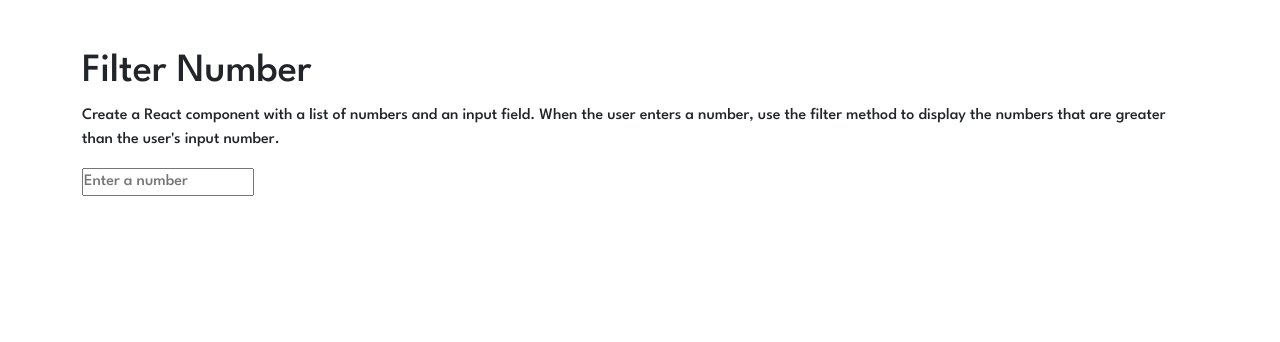
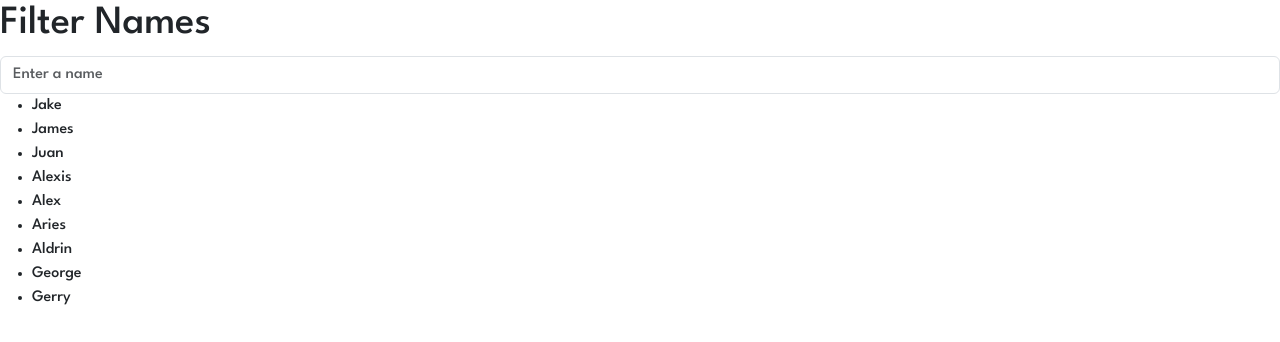
Before and after one commit to Mark-Alexis-Posadas/react-mini-practice, a React (Vite) app: page / in a window 1280 px wide. Shown: the top 342 px of the page. Built offline with nearby package versions, Linux system fonts and the light colour scheme.

Commit message:
added filter name

```diff
--- a/src/components/Filter/Filter.jsx
+++ b/src/components/Filter/Filter.jsx
@@ -1,6 +1,7 @@
 import React, { useState } from "react";
 import { FilterTwo } from "./FilterTwo";
 import { FilterNumber } from "./FilterNumber";
+import FilterName from "./FilterName";
 
 export default function Filter() {
   // const names = ["James", "John", "Paul", "Ringo", "George"];
@@ -20,7 +21,8 @@ export default function Filter() {
       </button> */}
 
       {/* <FilterTwo /> */}
-      <FilterNumber />
+      {/* <FilterNumber /> */}
+      <FilterName />
     </>
   );
 }
--- /dev/null
+++ b/src/components/Filter/FilterName.jsx
@@ -0,0 +1,48 @@
+import React from "react";
+
+export default function FilterName() {
+  const names = [
+    "Jake",
+    "James",
+    "Juan",
+    "Alexis",
+    "Alex",
+    "Aries",
+    "Aldrin",
+    "George",
+    "Gerry",
+  ];
+
+  const [filterName, setFilterName] = React.useState("");
+
+  const handleChange = (e) => {
+    setFilterName(e.target.value);
+  };
+
+  const filteredNames = names.filter((n) =>
+    n.toLowerCase().startsWith(filterName.toLowerCase())
+  );
+
+  return (
+    <div>
+      <h1>Filter Names</h1>
+      <input
+        type="text"
+        placeholder="Enter a name"
+        onChange={handleChange}
+        value={filterName}
+        className="form-control"
+      />
+
+      {filteredNames.length === 0 ? (
+        <p>No names found</p>
+      ) : (
+        <ul>
+          {filteredNames.map((name, idx) => (
+            <li key={idx}>{name}</li>
+          ))}
+        </ul>
+      )}
+    </div>
+  );
+}
--- a/src/components/Filter/FilterNumber.jsx
+++ b/src/components/Filter/FilterNumber.jsx
@@ -20,6 +20,7 @@ export const FilterNumber = () => {
         that are greater than the user's input number.
       </p>
       <input
+        className="form-control"
         type="number"
         value={filterValue}
         onChange={handleChange}
```
